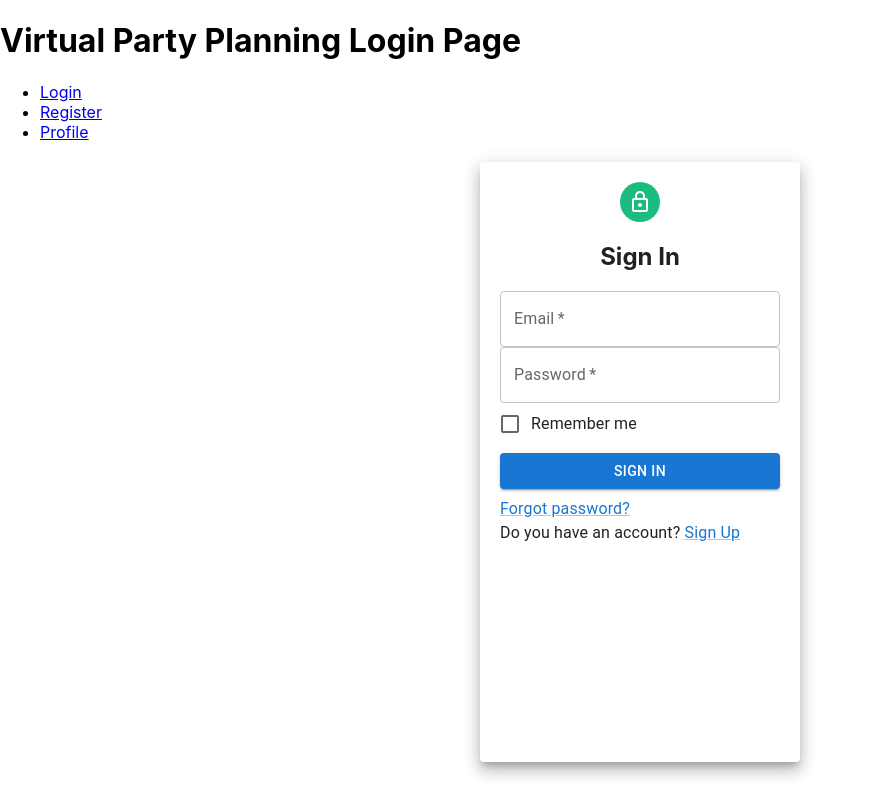
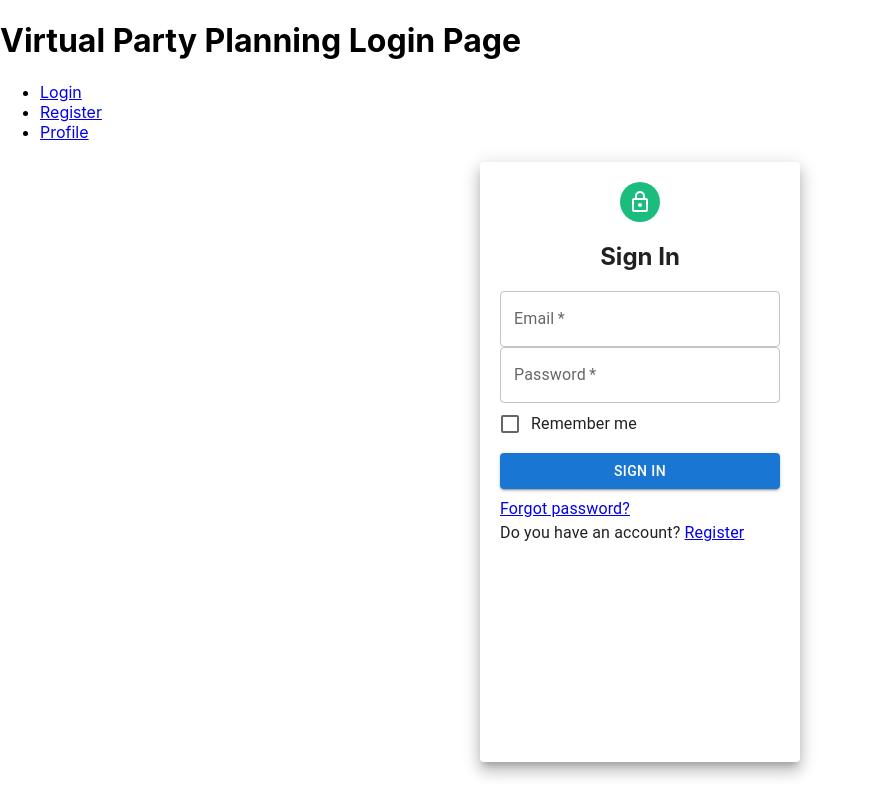
Before and after one commit to RamonaM24/Virtual-Party-Planning-App, a React (Create React App) app in the folder virtual-party-app/: page / in a window 1280 px wide. Shown: the whole page, without its empty margins (0-870 px from the left). Built offline with nearby package versions, Linux system fonts and the light colour scheme.

Commit message:
front page functions but backend needs to be connected

```diff
--- a/virtual-party-app/src/pages/Login.js
+++ b/virtual-party-app/src/pages/Login.js
@@ -1,7 +1,8 @@
 import React, { useState } from 'react';
-import { Grid, Paper, Avatar, TextField, Button, Typography, Link, FormControlLabel, Checkbox } from '@mui/material';
+import { Grid, Paper, Avatar, TextField, Button, Typography, FormControlLabel, Checkbox } from '@mui/material';
 import LockOutlinedIcon from '@mui/icons-material/LockOutlined';
 import axios from 'axios';
+import { Link } from 'react-router-dom'; // Import from react-router-dom
 
 const Login = () => {
   const [email, setEmail] = useState('');
@@ -60,7 +61,7 @@ const Login = () => {
           <Link href="#">Forgot password?</Link>
         </Typography>
         <Typography>
-          Do you have an account? <Link href="#">Sign Up</Link>
+          Do you have an account? <Link to="/register">Register</Link>
         </Typography>
       </Paper>
     </Grid>
```
